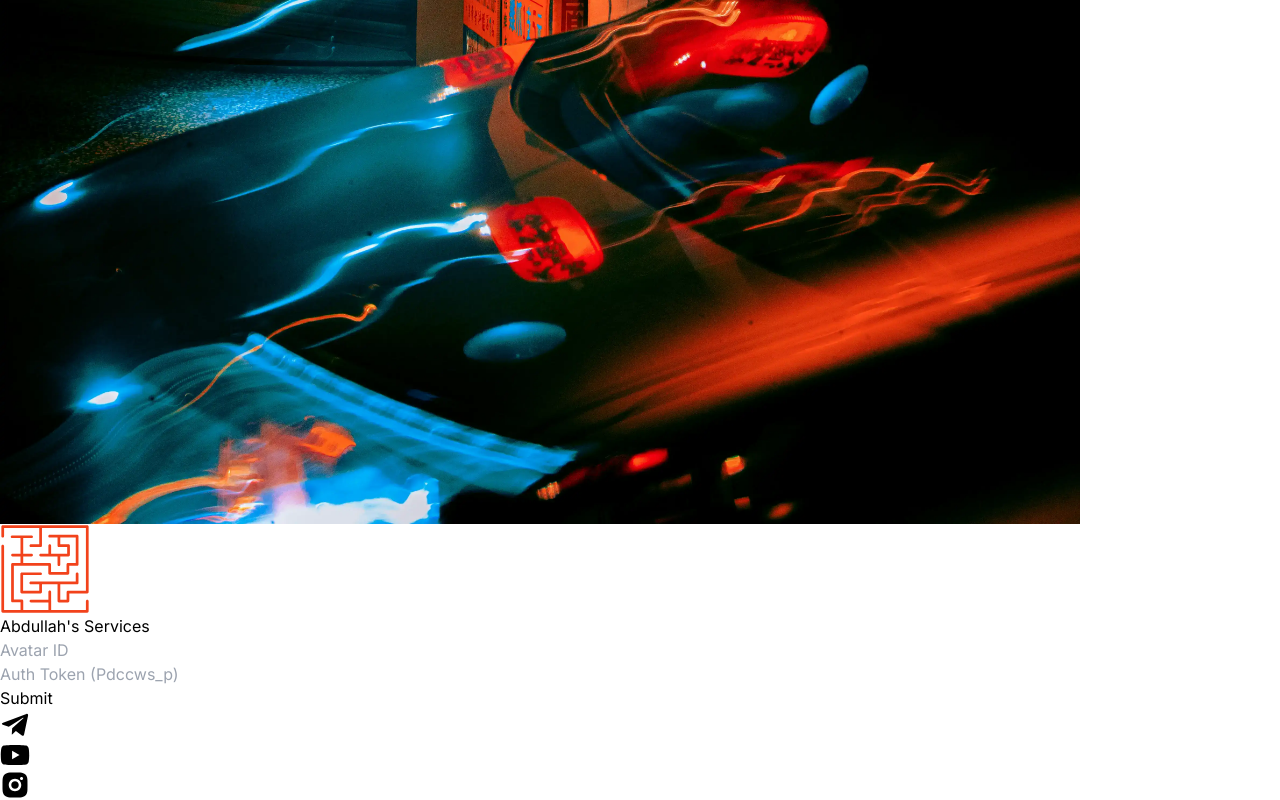
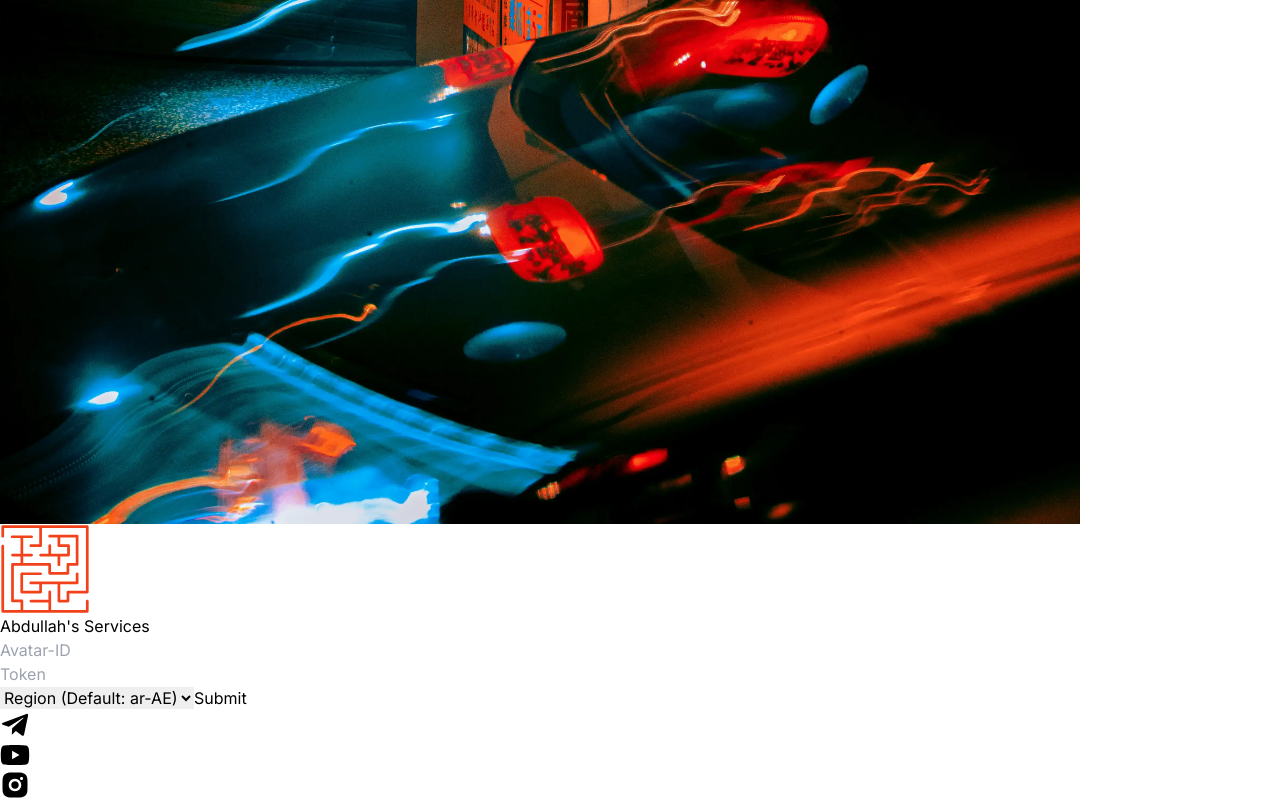
Before and after one commit to Ensj2m/stable-psn, a Next.js app: page / in a window 1280 px wide. Shown: the part 1094-1894 px from the top of the page. Built offline with nearby package versions, Linux system fonts and the light colour scheme.

Commit message:
👌 IMPROVE: Inshallah it's working!

```diff
--- a/package.json
+++ b/package.json
@@ -9,6 +9,7 @@
     "lint": "next lint"
   },
   "dependencies": {
+    "axios": "^1.6.7",
     "next": "14.1.0",
     "react": "^18",
     "react-dom": "^18",
--- /dev/null
+++ b/src/app/api/addToCart/route.ts
@@ -0,0 +1,41 @@
+import axios from "axios";
+import { NextResponse } from "next/server";
+
+type Data = {
+  skuID: string;
+  token: string;
+  region: string;
+};
+
+const headers = {
+  "Content-Type": "application/x-www-form-urlencoded",
+  Origin: "http://rwfh.me",
+  "User-Agent":
+    "Mozilla/5.0 (X11; Linux x86_64) AppleWebKit/537.36 (KHTML, like Gecko) Chrome/121.0.0.0 Safari/537.36",
+  Host: "rwfh.me",
+};
+
+export async function POST(request: Request) {
+  const data: Data = await request.json();
+  const { skuID, token, region } = data;
+
+  const searchParams = new URLSearchParams();
+  searchParams.append("sku", skuID);
+  searchParams.append("token", token);
+  searchParams.append("region", region);
+  searchParams.append("add", "Submit");
+
+  axios
+    .post("http://rwfh.me/title.php", searchParams, { headers })
+    .then((response) => {
+      console.log(response.data);
+      return NextResponse.json({
+        data: response.data,
+        headers: response.headers,
+      });
+    })
+    .catch((error) => {
+      console.error(error);
+      return NextResponse.json({ msg: error });
+    });
+}
--- a/src/app/layout.tsx
+++ b/src/app/layout.tsx
@@ -31,7 +31,7 @@ export default function RootLayout({
 }>) {
   return (
     <html lang="en">
-      <body className={`${inter.className} debug-screen(s) bg-black`}>
+      <body className={`${inter.className} debug-screens bg-black`}>
         {children}
       </body>
     </html>
--- a/src/components/containers/background-container.tsx
+++ b/src/components/containers/background-container.tsx
@@ -2,7 +2,7 @@ import Image from "next/image";
 
 export default function Background() {
   return (
-    <div className="hidden bg-black sm:flex absolute bottom-0 right-0 sm:top-0 sm:right-0 w-full md:w-6/12 overflow-hidden h-full">
+    <div className="hidden bg-black md:flex absolute bottom-0 right-0 sm:top-0 sm:right-0 w-full md:w-6/12 overflow-hidden h-full">
       <div className="relative w-full h-full">
         <Image
           priority
--- a/src/components/containers/form-container.tsx
+++ b/src/components/containers/form-container.tsx
@@ -4,7 +4,7 @@ import Form from "../form";
 
 export default function FormContainer() {
   return (
-    <main className="bg-black/90 backdrop-blur flex flex-col h-[85vh] w-full md:w-6/12 absolute left-0 top-0 justify-start items-start pb-10 pt-14 px-10 sm:px-20 sm:py-20 md:h-full md:py-10 md:px-10 lg:py-14 lg:px-14 xl:px-24 xl:py-24">
+    <main className="bg-black/90 backdrop-blur flex flex-col h-[90vh]  w-full md:w-6/12 absolute left-0 top-0 justify-start items-start pb-10 pt-14 px-10 sm:px-20 sm:py-20 sm:h-full md:py-10 md:px-10 lg:py-14 lg:px-14 xl:px-24 xl:py-24">
       <div className="relative w-full h-full flex flex-col justify-between">
         <div className="w-full flex flex-col justify-start gap-14 sm:gap-14 h-full">
           <div className="flex flex-col gap-4 w-full ">
--- a/src/components/form.tsx
+++ b/src/components/form.tsx
@@ -1,97 +1,178 @@
 "use client";
 
+import axios from "axios";
 import Image from "next/image";
-import { FormEvent, useState } from "react";
+import { useState } from "react";
 
-interface Props {}
+export default function Form() {
+  const [skuID, setSkuID] = useState("");
+  const [token, setToken] = useState("");
+  const [region, setRegion] = useState("ar-AE");
+  const [responseMessage, setResponseMessage] = useState<null | string>(null);
 
-type ResponseData = {
-  message: string;
-  src?: string;
+  const handleSelectChange = (e: any) => {
+    setRegion(e.target.value); // Update the region state when the user selects a region
   };
 
-export default function Form({}: Props) {
-  const [responseMessage, setResponseMessage] = useState<null | string>(null);
-  const [src, setSrc] = useState<null | string>(null);
-
-  async function formHandler(event: FormEvent<HTMLFormElement>) {
-    event.preventDefault();
-
-    const sku = event.currentTarget.sku.value;
-    const token = event.currentTarget.token.value;
-
-    const formData = {
-      sku,
+  const handleAddToCart = async () => {
+    try {
+      if (skuID.split("-").length === 3 && token) {
+        const response = await axios.post("/api/addToCart", {
+          skuID,
           token,
-      region: "ar-AE",
-      add: "Submit",
+          region,
+        });
+        console.log(response);
+      }
+    } catch (error) {
+      console.error(error);
+    }
   };
 
-    try {
-      const response = await fetch("/api/submit", {
-        method: "POST",
-        body: JSON.stringify(formData),
-      });
-
-      if (response.ok) {
-        const responseData: ResponseData = await response.json();
-        setResponseMessage(responseData.message);
-        if (responseData.src) {
-          setSrc(responseData.src);
-        }
-        console.log(responseData);
-      } else {
-        console.error("Error:", response.statusText);
-      }
-    } catch (error) {
-      console.error("Error:", error);
-    }
-  }
   return (
-    <>
-      {responseMessage ? (
-        <div
-          onClick={() => setResponseMessage(null)}
-          className="cursor-pointer text-center absolute z-50 font-bold top-0 right-0 w-full h-full bg-[#F2421B] justify-between py-24 items-center flex text-black rounded-2xl flex-col rounded-tl-none font-mono px-6"
-        >
-          {responseMessage}
-          {src && <Image src={src} alt="Avatar" />}
-          <p className="pb-1 pt-1.5 px-3 rounded-full font-mono bg-black text-[#F2421B] font-bold">
-            Close
-          </p>
-        </div>
-      ) : (
-        <form
-          autoComplete="off"
-          onSubmit={formHandler}
-          className="gap-10 sm:gap-8 flex flex-col w-full"
-        >
+    <div className="gap-4 sm:gap-8 flex flex-col w-full">
       <div className=" relative w-full overflow-hidden rounded-md ring-1 ring-white/20 focus-within:ring-[#D16014]/50 focus-within:ring-2">
         <input
+          value={skuID}
+          onChange={(e) => setSkuID(e.target.value)}
+          autoComplete="off"
           required
           minLength={15}
-              name="sku"
-              placeholder="Avatar ID"
+          placeholder="Avatar-ID"
           className="bg-transparent text-white font-medium appearance-none h-full w-full py-2.5 px-2.5 placeholder-white/40 autofill:bg-transparent"
         />
       </div>
       <div className="relative w-full overflow-hidden rounded-md ring-1 ring-white/20 focus-within:ring-[#D16014]/50 focus-within:ring-2">
         <input
+          value={token}
+          onChange={(e) => setToken(e.target.value)}
+          autoComplete="off"
           required
           minLength={20}
-              name="token"
-              placeholder="Auth Token (Pdccws_p)"
+          placeholder="Token"
           className="bg-transparent text-white font-medium appearance-none h-full w-full py-2.5 px-2.5 placeholder-white/40 autofill-selected:bg-black"
         />
       </div>
+      <select
+        className="bg-transparent outline-none border-0 appearance-none text-white/40 py-2.5 px-2.5 ring-1 ring-white/20 focus-within:ring-[#D16014]/50 focus-within:ring-2 rounded-md"
+        name="region"
+        value={region}
+        onChange={handleSelectChange}
+      >
+        <option className="bg-black" value="ar-AE">
+          Region (Default: ar-AE)
+        </option>
+        <option value="ar-SA">ar-SA</option>
+        <option value="ar-KW">ar-KW</option>
+        <option value="ar-QA">ar-QA</option>
+        <option value="ar-OM">ar-OM</option>
+        <option value="ar-BH">ar-BH</option>
+        <option value="ar-LB">ar-LB</option>
+        <option value="ch-HK">h-HK</option>
+        <option value="ch-TW">ch-TW</option>
+        <option value="cs-CZ">cs-CZ</option>
+        <option value="da-DK">da-DK</option>
+        <option value="de-AT">de-AT</option>
+        <option value="de-CH">de-CH</option>
+        <option value="de-DE">de-DE</option>
+        <option value="de-LU">de-LU</option>
+        <option value="el-GR">el-GR</option>
+        <option value="en-AE">en-AE</option>
+        <option value="en-AU">en-AU</option>
+        <option value="en-AR">en-AR</option>
+        <option value="en-BG">en-BG</option>
+        <option value="en-BH">en-BH</option>
+        <option value="en-BR">en-BR</option>
+        <option value="en-CA">en-CA</option>
+        <option value="en-CL">en-CL</option>
+        <option value="en-CO">en-CO</option>
+        <option value="en-US">en-US</option>
+        <option value="en-CY">en-CY</option>
+        <option value="en-CZ">en-CZ</option>
+        <option value="en-DK">en-DK</option>
+        <option value="en-EC">en-EC</option>
+        <option value="en-FI">en-FI</option>
+        <option value="en-GR">en-GR</option>
+        <option value="en-HU">en-HU</option>
+        <option value="en-ID">en-ID</option>
+        <option value="en-IE">en-IE</option>
+        <option value="en-IL">en-IL</option>
+        <option value="en-IN">en-IN</option>
+        <option value="en-IS">en-IS</option>
+        <option value="en-KW">en-KW</option>
+        <option value="en-LB">en-LB</option>
+        <option value="en-MT">en-MT</option>
+        <option value="en-MT">en-MT</option>
+        <option value="en-MY">en-MY</option>
+        <option value="en-MX">en-MX</option>
+        <option value="en-NO">en-NO</option>
+        <option value="en-OM">en-OM</option>
+        <option value="en-PA">en-PA</option>
+        <option value="en-PE">en-PE</option>
+        <option value="en-PL">en-PL</option>
+        <option value="en-QA">en-QA</option>
+        <option value="en-RO">en-RO</option>
+        <option value="en-SA">en-SA</option>
+        <option value="en-SE">en-SE</option>
+        <option value="en-SG">en-SG</option>
+        <option value="en-SI">en-SI</option>
+        <option value="en-SK">en-SK</option>
+        <option value="en-TH">en-TH</option>
+        <option value="en-TR">en-TR</option>
+        <option value="en-TW">en-TW</option>
+        <option value="en-UK">en-UK</option>
+        <option value="en-US">en-US</option>
+        <option value="en-ZA">en-ZA</option>
+        <option value="en-GB">en-GB</option>
+        <option value="es-AR">es-AR</option>
+        <option value="es-BR">es-BR</option>
+        <option value="es-CL">es-CL</option>
+        <option value="es-CO">es-CO</option>
+        <option value="es-CR">es-CR</option>
+        <option value="es-EC">es-EC</option>
+        <option value="es-ES">es-ES</option>
+        <option value="es-GT">es-GT</option>
+        <option value="es-HN">es-HN</option>
+        <option value="es-PA">es-PA</option>
+        <option value="es-PE">es-PE</option>
+        <option value="en-US">es-PY</option>
+        <option value="es-SV">es-SV</option>
+        <option value="es-MX">es-MX</option>
+        <option value="fi-FI">fi-FI</option>
+        <option value="fr-BE">fr-BE</option>
+        <option value="fr-CA">fr-CA</option>
+        <option value="fr-CH">fr-CH</option>
+        <option value="fr-LU">fr-LU</option>
+        <option value="fr-FR">fr-FR</option>
+        <option value="hu-HU">hu-HU</option>
+        <option value="id-ID">id-ID</option>
+        <option value="it-CH">it-CH</option>
+        <option value="it-IT">it-IT</option>
+        <option value="ja-JP">ja-JP</option>
+        <option value="ko-KR">ko-KR</option>
+        <option value="nl-BE">nl-BE</option>
+        <option value="nl-NL">nl-NL</option>
+        <option value="no-NO">no-NO</option>
+        <option value="pl-PL">pl-PL</option>
+        <option value="pt-PT">pt-PT</option>
+        <option value="pt-BR">pt-BR</option>
+        <option value="ro-RO">ro-RO</option>
+        <option value="ru-RU">ru-RU</option>
+        <option value="ru-UA">ru-UA</option>
+        <option value="sv-SE">sv-SE</option>
+        <option value="th-TH">th-TH</option>
+        <option value="tr-TR">tr-TR</option>
+        <option value="vi-VN">vi-VN</option>
+        <option value="zh-CN">zh-CN</option>
+        <option value="zh-HK">zh-HK</option>
+        <option value="zh-TW">zh-TW</option>
+      </select>
       <button
-            type="submit"
-            className="mt-2 sm:mt-0 bg-white text-black w-full sm:w-fit px-2.5 py-2 rounded-md"
+        onClick={() => handleAddToCart()}
+        className="mt-4 sm:mt-0 bg-white text-black w-full sm:w-fit px-2.5 py-2 rounded-md"
       >
         Submit
       </button>
-        </form>
-      )}
-    </>
+    </div>
   );
 }
```
Also changed, not shown: src/app/api/submit/route.ts (deleted, +0 -73 lines), src/app/globals.css (+19 -21 lines), 1 other file (tests, documents, lock files or other folders). Lines whose indentation alone changed are shown as unchanged.
